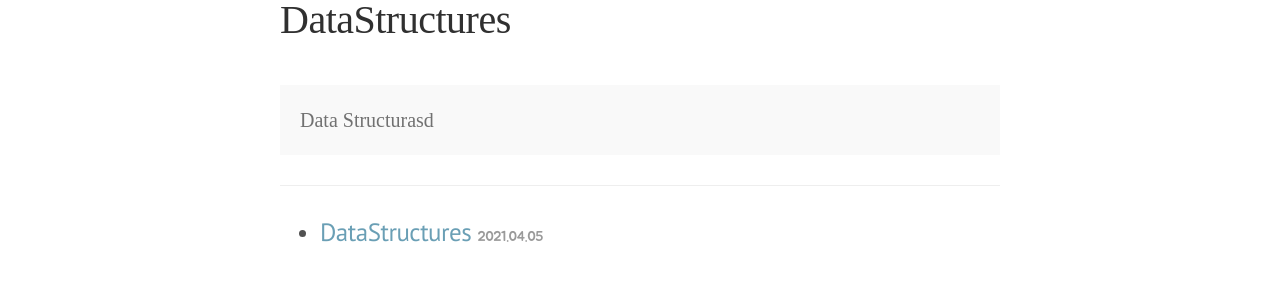
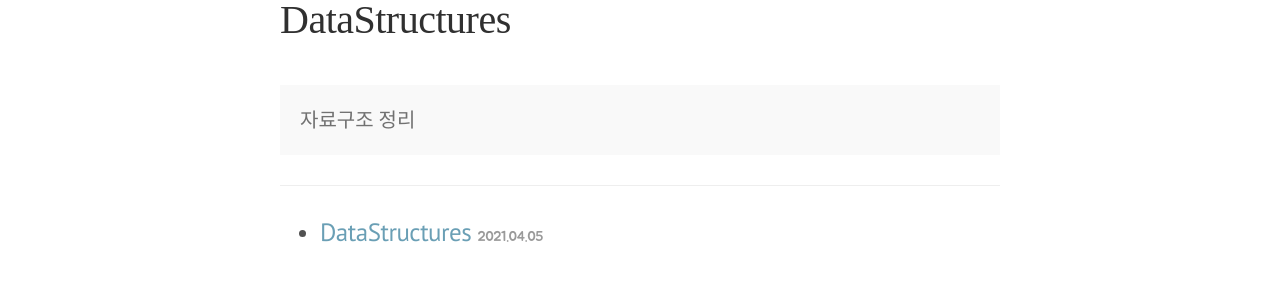
Before and after one commit to froggy0m0/froggy0m0.github.io, a Jekyll site: the page built from categories/DataStructures.md, in a window 1280 px wide. Shown: the part 137-437 px from the top of the page. Built offline with Jekyll 4.4.1, drawn with Linux system fonts in a browser that asks for light colours.

Commit message:
Update DataStructures.md

```diff
--- a/categories/DataStructures.md
+++ b/categories/DataStructures.md
@@ -4,5 +4,5 @@ title: DataStructures
 permalink: 'categories/DataStructures'
 order:
 description: >
-   Data Structurasd
+   자료구조 정리
 ---
```
